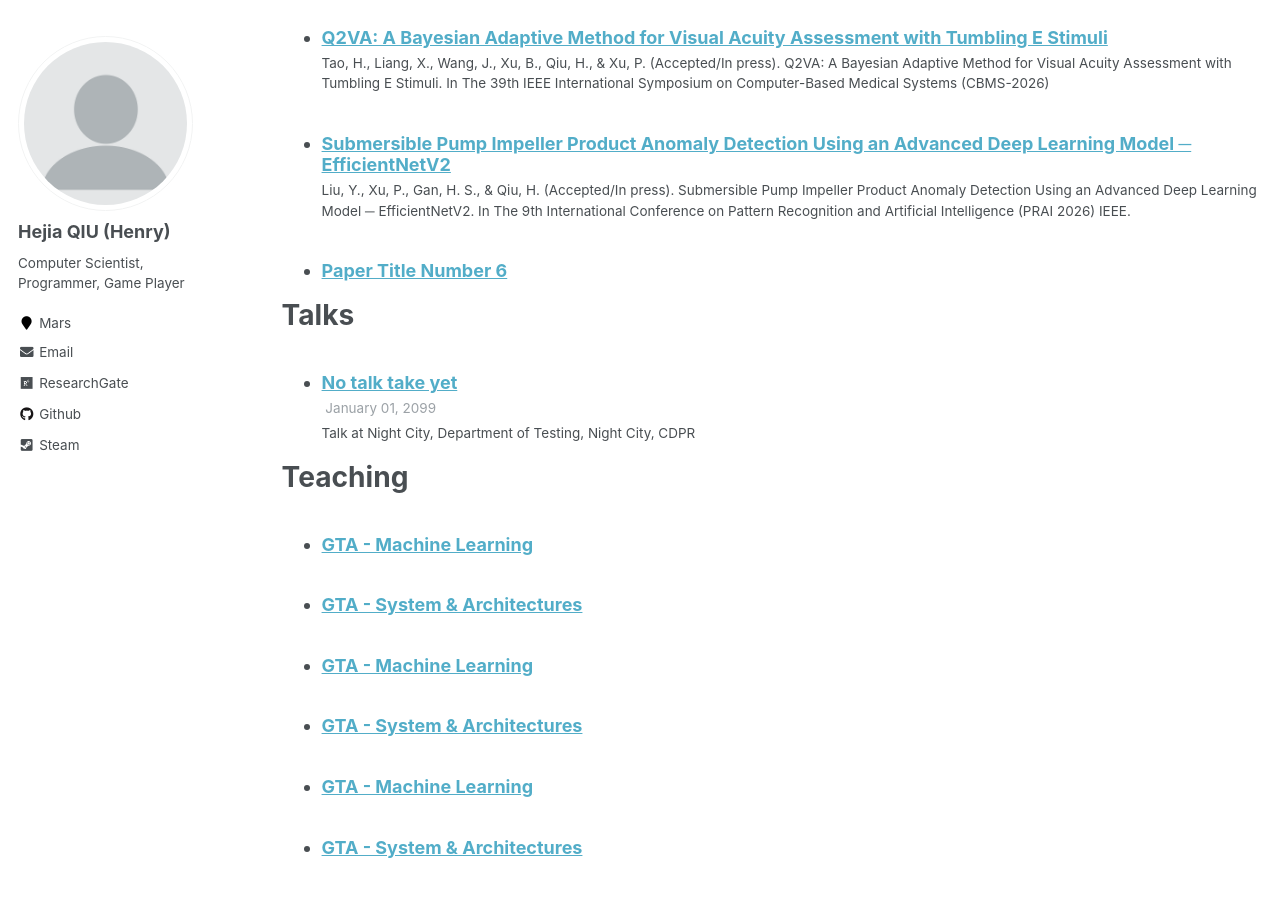
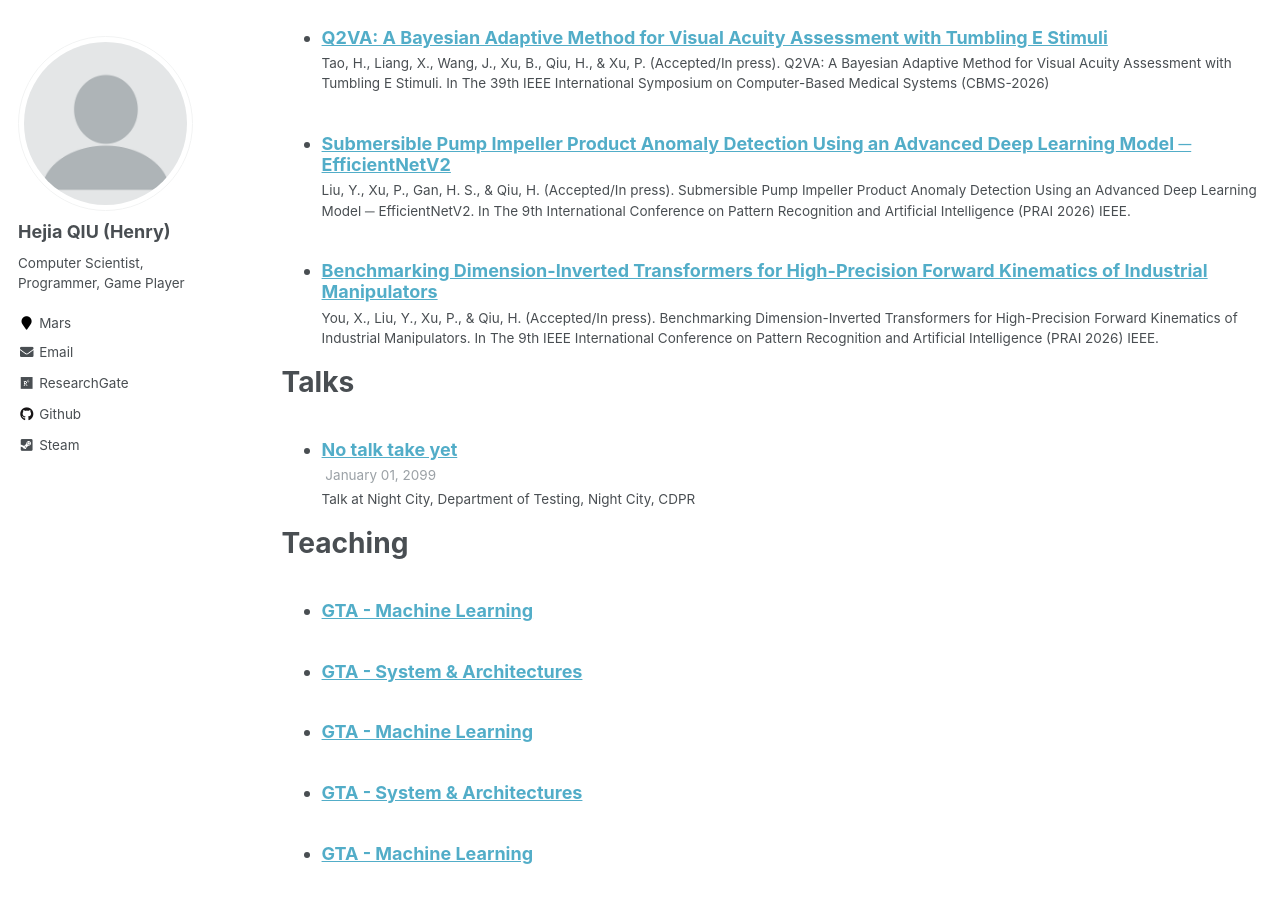
Before and after one commit to HenryJaQiu/HenryJaQiu.github.io, a Jekyll site: the page built from _pages/cv.md, in a window 1280 px wide and 900 px high, scrolled down 2505 px. Built offline with Jekyll 4.4.1, drawn with Linux system fonts in a browser that asks for light colours.

Commit message:
Update 2026-6-15-paper-title-number-6.md

```diff
--- a/_publications/2026-6-15-paper-title-number-6.md
+++ b/_publications/2026-6-15-paper-title-number-6.md
@@ -2,10 +2,12 @@
 title: "Benchmarking Dimension-Inverted Transformers for High-Precision Forward Kinematics of Industrial Manipulators"
 collection: publications
 permalink: /publication/2026-6-15-paper-title-number-6
-excerpt: '---'
+excerpt: 'Tansformer-based solutions for high-precision forward kinematics of industrial manipulators'
 date: 2026-6-15
 venue: 'The 9th IEEE International Conference on Pattern Recognition and Artificial Intelligence (PRAI 2026)'
 paperurl: 'https://scholar.xjtlu.edu.cn/en/publications/benchmarking-dimension-inverted-transformers-for-high-precision-f/'
 citation: 'You, X., Liu, Y., Xu, P., & Qiu, H. (Accepted/In press). Benchmarking Dimension-Inverted Transformers for High-Precision Forward Kinematics of Industrial Manipulators. In The 9th IEEE International Conference on Pattern Recognition and Artificial Intelligence (PRAI 2026) IEEE.'
+---
+
 
 [Get paper here](https://scholar.xjtlu.edu.cn/en/publications/benchmarking-dimension-inverted-transformers-for-high-precision-f/)
```
